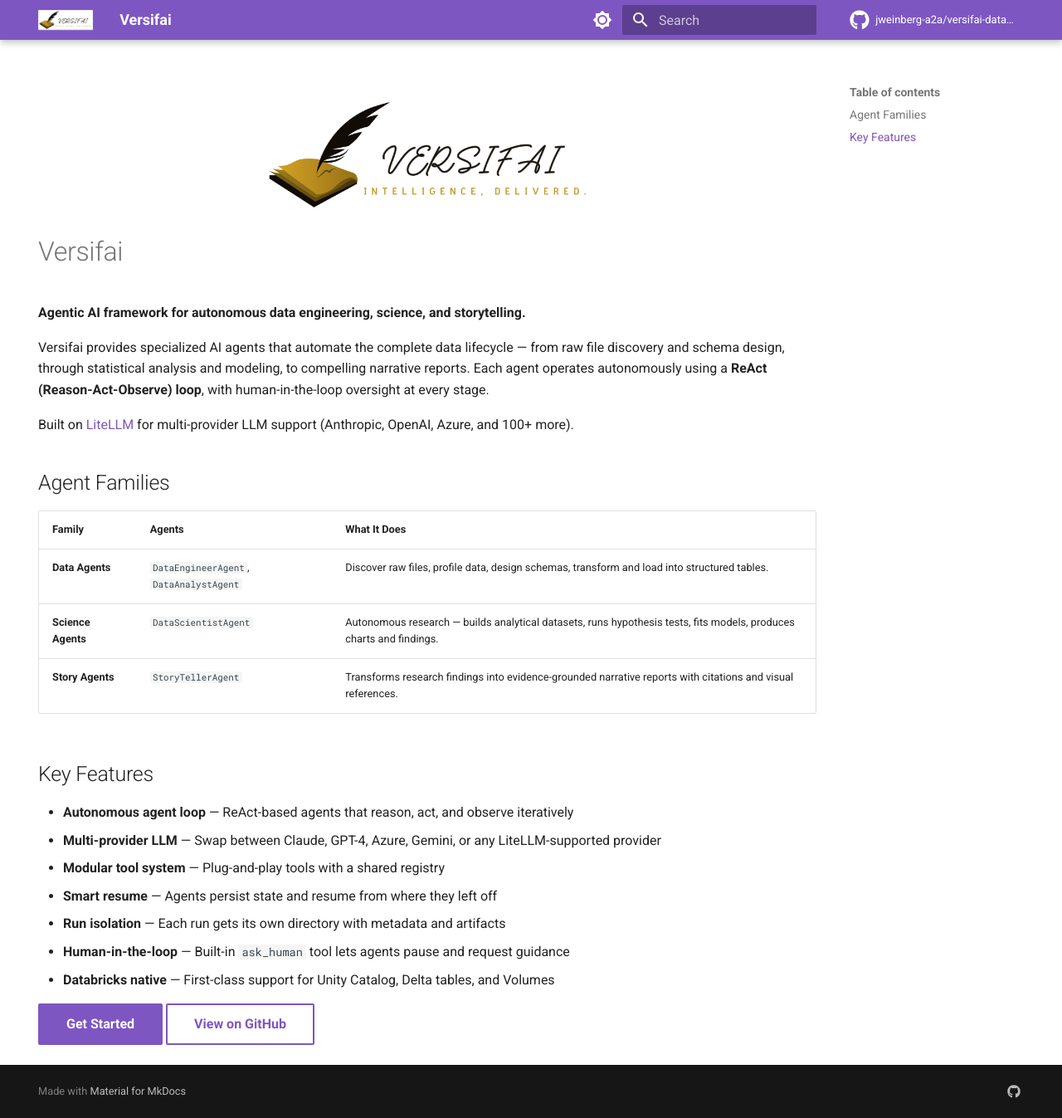
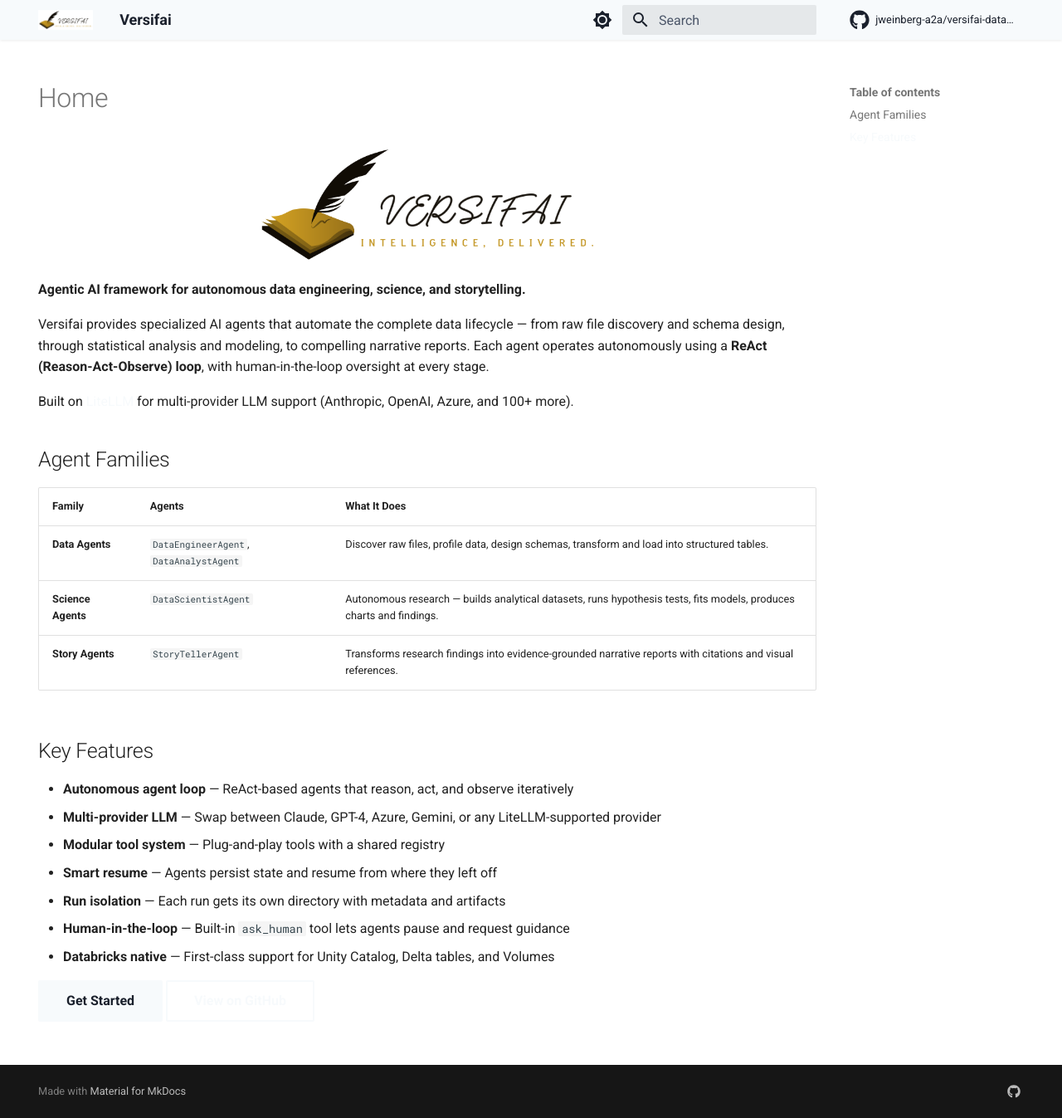
Before and after one commit to jweinberg-a2a/versifai-data-agents, an MkDocs documentation site: the page built from docs/index.md, in a window 1280 px wide and 1347 px high. Shown: the whole window at 83% size. Built offline with MkDocs 1.6.1 and Material for MkDocs 9.7.7, drawn with Linux system fonts in a browser that asks for light colours; comment, search, counter and statistics services are not loaded.

Commit message:
color change

```diff
--- a/docs/index.md
+++ b/docs/index.md
@@ -4,10 +4,8 @@
 ---
 
 <p align="center">
-  <img src="assets/logo.png" alt="Versifai" width="400">
+  <img src="assets/FullLogo_Transparent_NoBuffer.png" alt="Versifai" width="400">
 </p>
-
-# Versifai
 
 **Agentic AI framework for autonomous data engineering, science, and storytelling.**
 
--- /dev/null
+++ b/docs/stylesheets/extra.css
@@ -0,0 +1,64 @@
+/* ── Primary color override ─────────────────────────────────────────── */
+
+:root,
+[data-md-color-scheme="default"] {
+  --md-primary-fg-color: #f7fafc;
+  --md-primary-fg-color--light: #f7fafc;
+  --md-primary-fg-color--dark: #e2e8f0;
+  --md-primary-bg-color: #1a202c;
+  --md-primary-bg-color--light: #2d3748;
+  --md-accent-fg-color: #4a6fa5;
+  --md-accent-fg-color--transparent: rgba(74, 111, 165, 0.1);
+}
+
+[data-md-color-scheme="slate"] {
+  --md-primary-fg-color: #2d3748;
+  --md-primary-fg-color--light: #4a5568;
+  --md-primary-fg-color--dark: #1a202c;
+  --md-primary-bg-color: #f7fafc;
+  --md-primary-bg-color--light: #e2e8f0;
+  --md-accent-fg-color: #63b3ed;
+  --md-accent-fg-color--transparent: rgba(99, 179, 237, 0.1);
+}
+
+/* Header text/icons need to be dark on the light header */
+[data-md-color-scheme="default"] .md-header {
+  color: #1a202c;
+}
+
+[data-md-color-scheme="default"] .md-header__title,
+[data-md-color-scheme="default"] .md-header__topic,
+[data-md-color-scheme="default"] .md-header-nav__button,
+[data-md-color-scheme="default"] .md-header .md-logo,
+[data-md-color-scheme="default"] .md-header .md-search__icon,
+[data-md-color-scheme="default"] .md-header .md-icon {
+  color: #1a202c;
+}
+
+/* Search bar styling for light header */
+[data-md-color-scheme="default"] .md-search__form {
+  background-color: rgba(0, 0, 0, 0.07);
+}
+
+[data-md-color-scheme="default"] .md-search__input::placeholder {
+  color: #4a5568;
+}
+
+/* Tabs bar (if used) */
+[data-md-color-scheme="default"] .md-tabs {
+  background-color: #edf2f7;
+  color: #1a202c;
+}
+
+[data-md-color-scheme="default"] .md-tabs__link {
+  color: #4a5568;
+}
+
+[data-md-color-scheme="default"] .md-tabs__link--active {
+  color: #1a202c;
+}
+
+/* Subtle bottom border on header for definition */
+[data-md-color-scheme="default"] .md-header {
+  box-shadow: 0 1px 3px rgba(0, 0, 0, 0.08);
+}
--- a/mkdocs.yml
+++ b/mkdocs.yml
@@ -12,15 +12,15 @@
   palette:
     - media: "(prefers-color-scheme: light)"
       scheme: default
-      primary: deep purple
-      accent: purple
+      primary: custom
+      accent: custom
       toggle:
         icon: material/brightness-7
         name: Switch to dark mode
     - media: "(prefers-color-scheme: dark)"
       scheme: slate
-      primary: deep purple
-      accent: purple
+      primary: custom
+      accent: custom
       toggle:
         icon: material/brightness-4
         name: Switch to light mode
@@ -97,6 +97,9 @@
               - "!^_"
               - "^__init__$"
 
+extra_css:
+  - stylesheets/extra.css
+
 extra:
   social:
     - icon: fontawesome/brands/github
```
Also changed, not shown: docs/assets/FullLogo_Transparent_NoBuffer.png (added).
